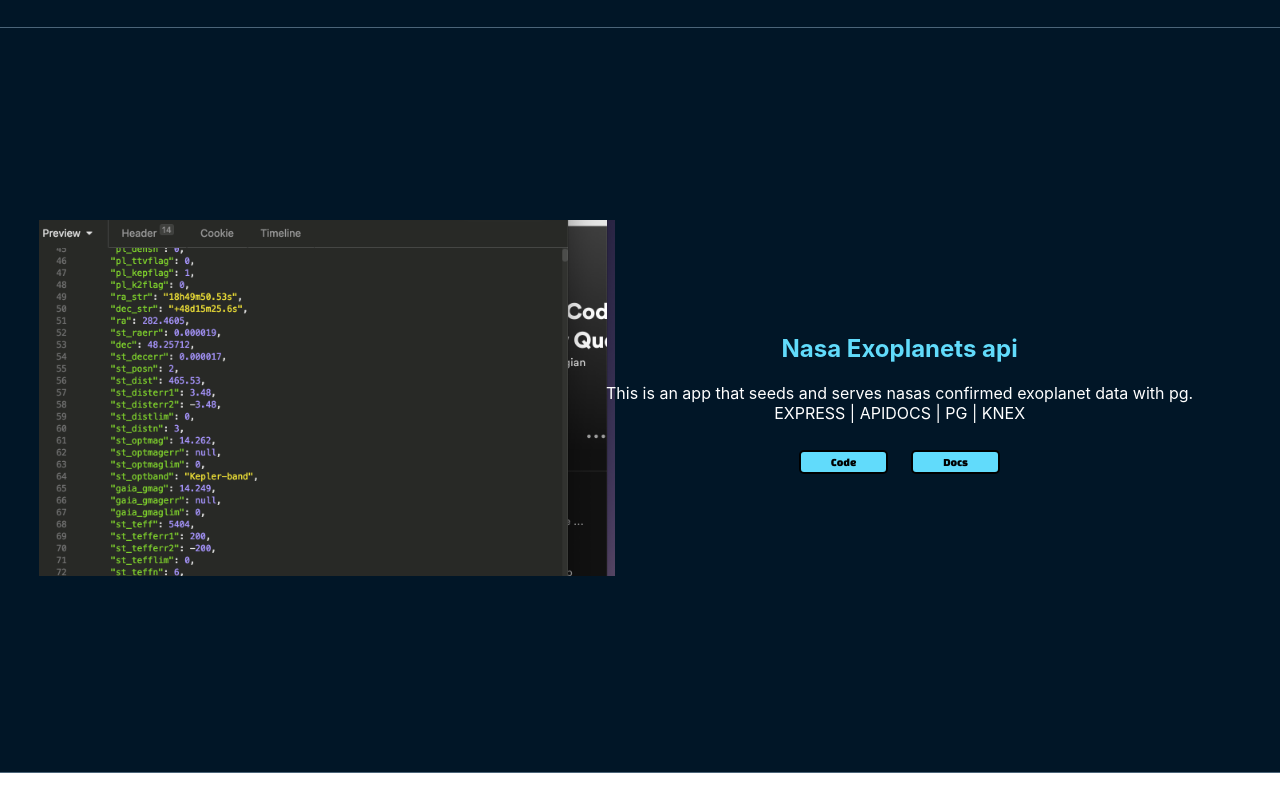
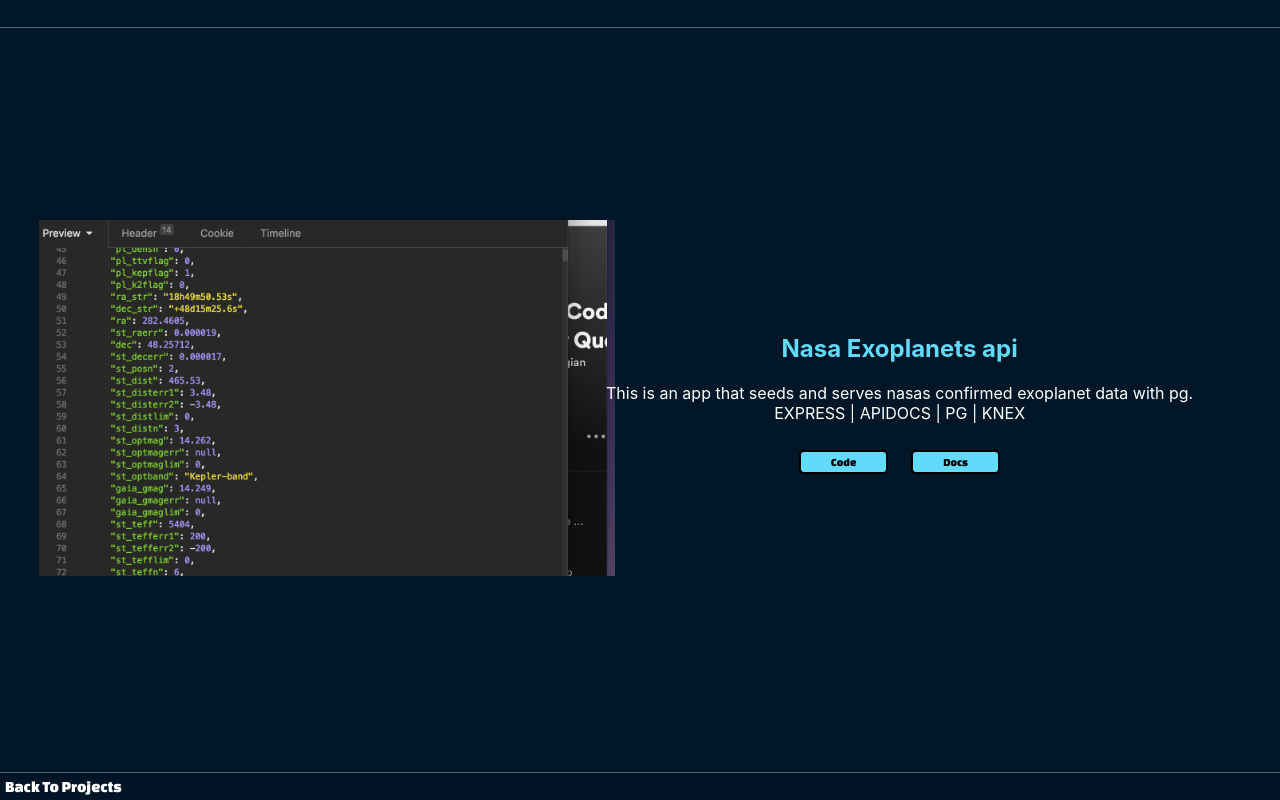
Before and after one commit to Bryce-Soghigian/frontend-portfolio, a React (Create React App) app: page /universe in a window 1280 px wide. Shown: the part 773-1573 px from the top of the page. Before the commit the page ends 1546 px from the top, so only its background shows below. Built offline with nearby package versions, Linux system fonts and the light colour scheme; no server answers.

Commit message:
added back button in all the project routes

```diff
--- /dev/null
+++ b/src/Components/ProjectsRefactor/BackButton.js
@@ -0,0 +1,31 @@
+import React from 'react'
+import styled from 'styled-components'
+import {Link} from 'react-router-dom'
+export default function BackButton() {
+    const NavItem = styled(Link)`
+  display: flex;
+  margin: 5px;
+  text-transform: bold;
+  @media (min-width: 800px) {
+    margin-right: 20px;
+  }
+  color: white;
+  font-family: "Changa One";
+  text-decoration: none;
+  @media (min-width: 1700px) {
+    font-size: 2rem;
+  }
+  :hover {
+    transition: 0.5s;
+    color: #61dbfb;
+  }
+`;
+const BackButtonContainer = styled.div`
+
+`
+    return (
+        <BackButtonContainer>
+            <NavItem to="/Projects">Back To Projects</NavItem>
+        </BackButtonContainer>
+    )
+}
--- a/src/Components/ProjectsRefactor/Data/DataHome.js
+++ b/src/Components/ProjectsRefactor/Data/DataHome.js
@@ -1,11 +1,13 @@
 import React from "react";
 import NeralStyle from "./NeralStyle/NeralStyle";
 import Crime from "./Crime/Crime";
+import BackButton from "../BackButton"
 export default function DataHome() {
   return (
     <div>
       <Crime />
       <NeralStyle />
+      <BackButton />
     </div>
   );
 }
--- a/src/Components/ProjectsRefactor/Open/OpenHome.js
+++ b/src/Components/ProjectsRefactor/Open/OpenHome.js
@@ -2,12 +2,14 @@ import React from "react";
 import styled from "styled-components";
 import ReactPlanetary from "./ReactPlanetary";
 import BryBryCli from "./BryBryCli";
+import BackButton from '../BackButton';
 export default function OpenHome() {
   const OpenContainer = styled.div``;
   return (
     <OpenContainer>
       <ReactPlanetary />
       <BryBryCli />
+      <BackButton />
     </OpenContainer>
   );
 }
--- a/src/Components/ProjectsRefactor/Universe/UniverseHome.js
+++ b/src/Components/ProjectsRefactor/Universe/UniverseHome.js
@@ -2,6 +2,7 @@ import React from "react";
 import styled from "styled-components";
 import api from "./api.png";
 import northwestern from "./northwestern.png";
+import BackButton from '../BackButton';
 const ProjectContainer = styled.div`
   background: #011627;
   height: 93vh;
@@ -141,6 +142,7 @@ export default function UniverseHome() {
           </ButtonsContainer>
         </ProjectRight>
       </ProjectContainer>
+      <BackButton />
     </div>
   );
 }
```
